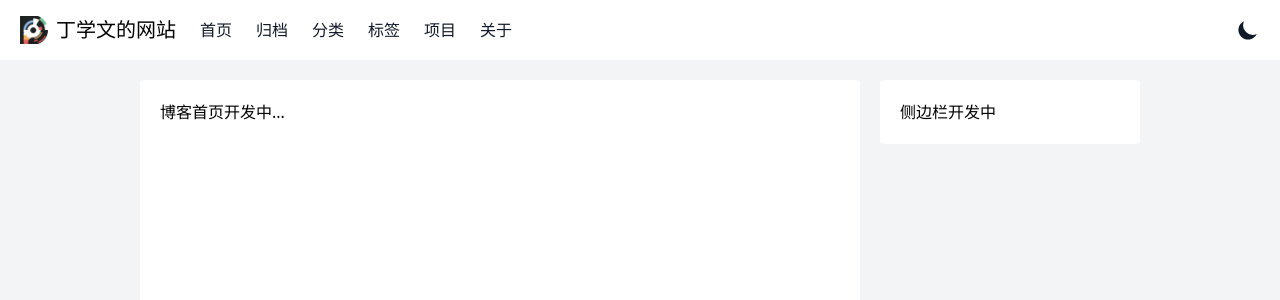
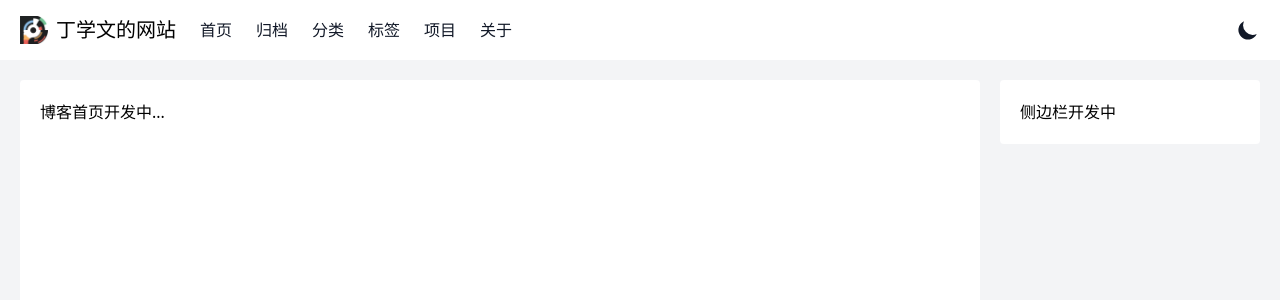
Before and after one commit to leviding/dingxuewen.com, a Next.js app: page /blog in a window 1280 px wide. Shown: the top 300 px of the page. Built offline with nearby package versions, Linux system fonts and the light colour scheme.

Commit message:
feat: 页面框架优化

```diff
--- a/app/page.tsx
+++ b/app/page.tsx
@@ -18,7 +18,7 @@ const Home = () => {
         {!posts.length && 'No posts found.'}
         {posts.slice(0, MAX_DISPLAY).map((post) => {
           const { title, date, summary, tags, slug } = post;
-          return <div key={slug}>{ title }</div>;
+          return <div key={slug}>{title}</div>;
         })}
       </MainContentContainer>
       <CommonAside />
--- a/components/AsideContainer.tsx
+++ b/components/AsideContainer.tsx
@@ -6,7 +6,7 @@ interface Props {
 
 const AsideContainer = ({ children }: Props) => {
   return (
-    <aside className="w-[260px] h-fit hidden lg:block ml-5">
+    <aside className="w-[260px] h-fit hidden lg:block ml-5 flex-none">
       {children}
     </aside>
   );
--- a/components/MainContentContainer.tsx
+++ b/components/MainContentContainer.tsx
@@ -5,7 +5,11 @@ interface Props {
 }
 
 const MainContentContainer = ({ children }: Props) => {
-  return <main className="w-full lg:w-[720px] bg-white dark:bg-gray-800 p-5 rounded">{children}</main>;
+  return (
+    <main className="flex-auto bg-white dark:bg-gray-800 p-5 rounded">
+      {children}
+    </main>
+  );
 };
 
 export default MainContentContainer;
--- a/components/SectionContainer.tsx
+++ b/components/SectionContainer.tsx
@@ -7,7 +7,9 @@ interface Props {
 
 const SectionContainer = ({ children }: Props) => {
   return (
-    <section className={`${styles.sectionContainer} flex justify-center mx-auto px-5 lg:px-0 lg:max-w-5xl xl:max-w-6xl`}>
+    <section
+      className={`${styles.sectionContainer} flex justify-center mx-auto px-5 xl:max-w-7xl`}
+    >
       {children}
     </section>
   );
--- a/tailwind.config.ts
+++ b/tailwind.config.ts
@@ -13,18 +13,11 @@ const config: Config = {
   theme: {
     extend: {
       colors: {
-        // primary: colors.sky,
         'brand-normal': '#1e80ff',
         'brand-hover': '#1171ee',
       },
       screens: {
-        lg: '1032px',
-        'xl': '1232px',
         '2xl': '1480px',
-      },
-      maxWidth: {
-        '5xl': '1000px',
-        '6xl': '1200px',
       },
     },
   },
```
